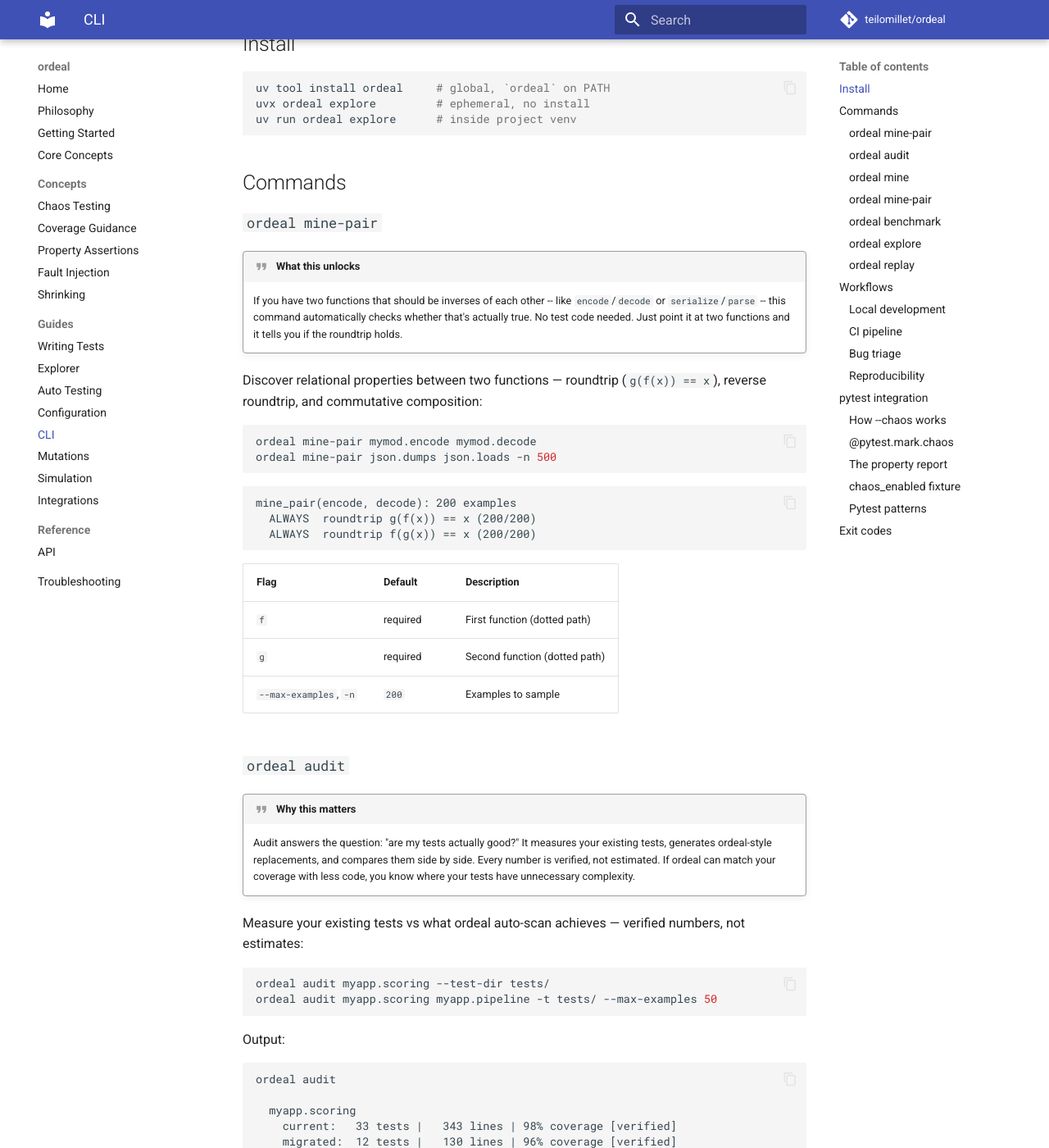
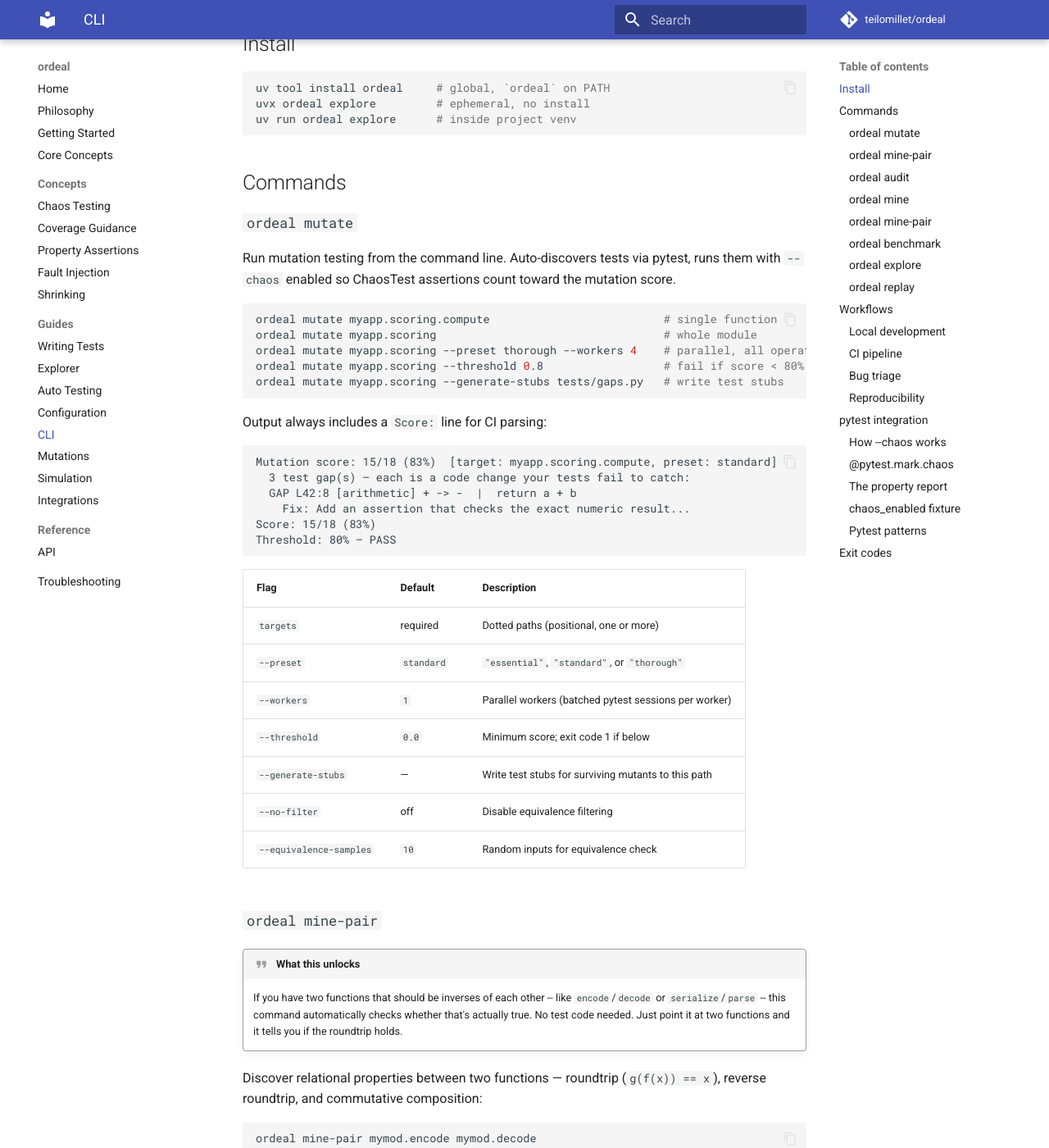
Before and after one commit to teilomillet/ordeal, an MkDocs documentation site: the page built from docs/guides/cli.md, in a window 1280 px wide and 1400 px high, scrolled down 320 px. Shown: the whole window at 82% size. Built offline with MkDocs 1.6.1 and Material for MkDocs 9.7.7, drawn with Linux system fonts in a browser that asks for light colours; comment, search, counter and statistics services are not loaded.

Commit message:
docs: document batch mode, parallel workers, unwrap, NoTestsFoundError, Score line
Updates CLAUDE.md, AGENTS.md, mutations guide, and CLI guide with:
- workers=N parallel batch mode for mutation testing
- equivalence filtering (filter_equivalent)
- @ray.remote / functools.wraps auto-unwrap
- NoTestsFoundError instead of misleading 0%
- Score: X/Y (Z%) line for CI parsing
- --chaos flag propagation to mutation runner
- ordeal mutate CLI reference with all flags

Co-Authored-By: Claude Opus 4.6 (1M context) <noreply@anthropic.com>

````diff
--- a/docs/guides/cli.md
+++ b/docs/guides/cli.md
@@ -19,6 +19,39 @@ uv run ordeal explore      # inside project venv
 ```
 
 ## Commands
+
+### `ordeal mutate`
+
+Run mutation testing from the command line. Auto-discovers tests via pytest, runs them with `--chaos` enabled so ChaosTest assertions count toward the mutation score.
+
+```bash
+ordeal mutate myapp.scoring.compute                          # single function
+ordeal mutate myapp.scoring                                  # whole module
+ordeal mutate myapp.scoring --preset thorough --workers 4    # parallel, all operators
+ordeal mutate myapp.scoring --threshold 0.8                  # fail if score < 80%
+ordeal mutate myapp.scoring --generate-stubs tests/gaps.py   # write test stubs
+```
+
+Output always includes a `Score:` line for CI parsing:
+
+```
+Mutation score: 15/18 (83%)  [target: myapp.scoring.compute, preset: standard]
+  3 test gap(s) — each is a code change your tests fail to catch:
+  GAP L42:8 [arithmetic] + -> -  |  return a + b
+    Fix: Add an assertion that checks the exact numeric result...
+Score: 15/18 (83%)
+Threshold: 80% — PASS
+```
+
+| Flag | Default | Description |
+|---|---|---|
+| `targets` | required | Dotted paths (positional, one or more) |
+| `--preset` | `standard` | `"essential"`, `"standard"`, or `"thorough"` |
+| `--workers` | `1` | Parallel workers (batched pytest sessions per worker) |
+| `--threshold` | `0.0` | Minimum score; exit code 1 if below |
+| `--generate-stubs` | — | Write test stubs for surviving mutants to this path |
+| `--no-filter` | off | Disable equivalence filtering |
+| `--equivalence-samples` | `10` | Random inputs for equivalence check |
 
 ### `ordeal mine-pair`
 
````
Also changed, not shown: AGENTS.md (+25 -0 lines), CLAUDE.md (+9 -2 lines), docs/guides/mutations.md (+25 -0 lines).
